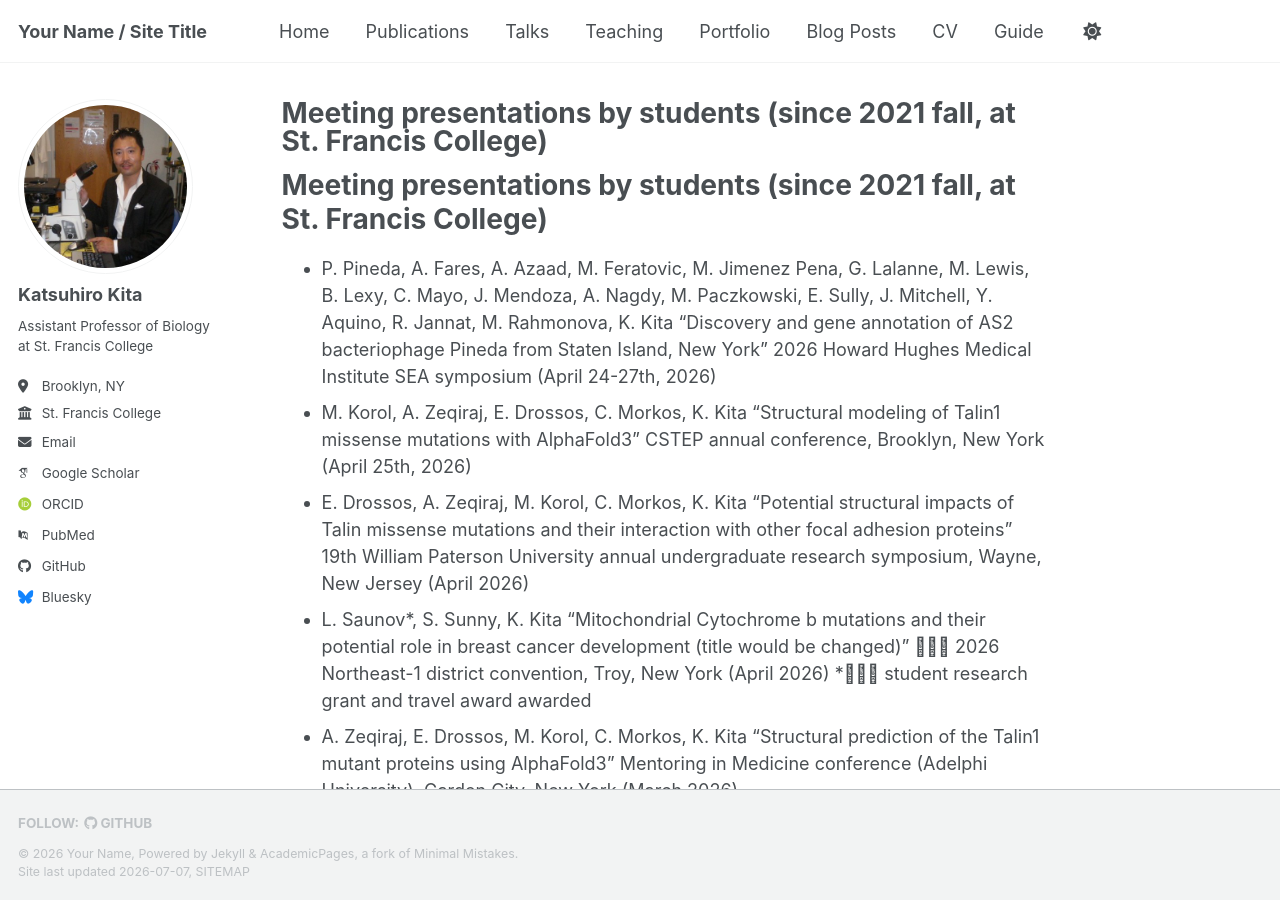
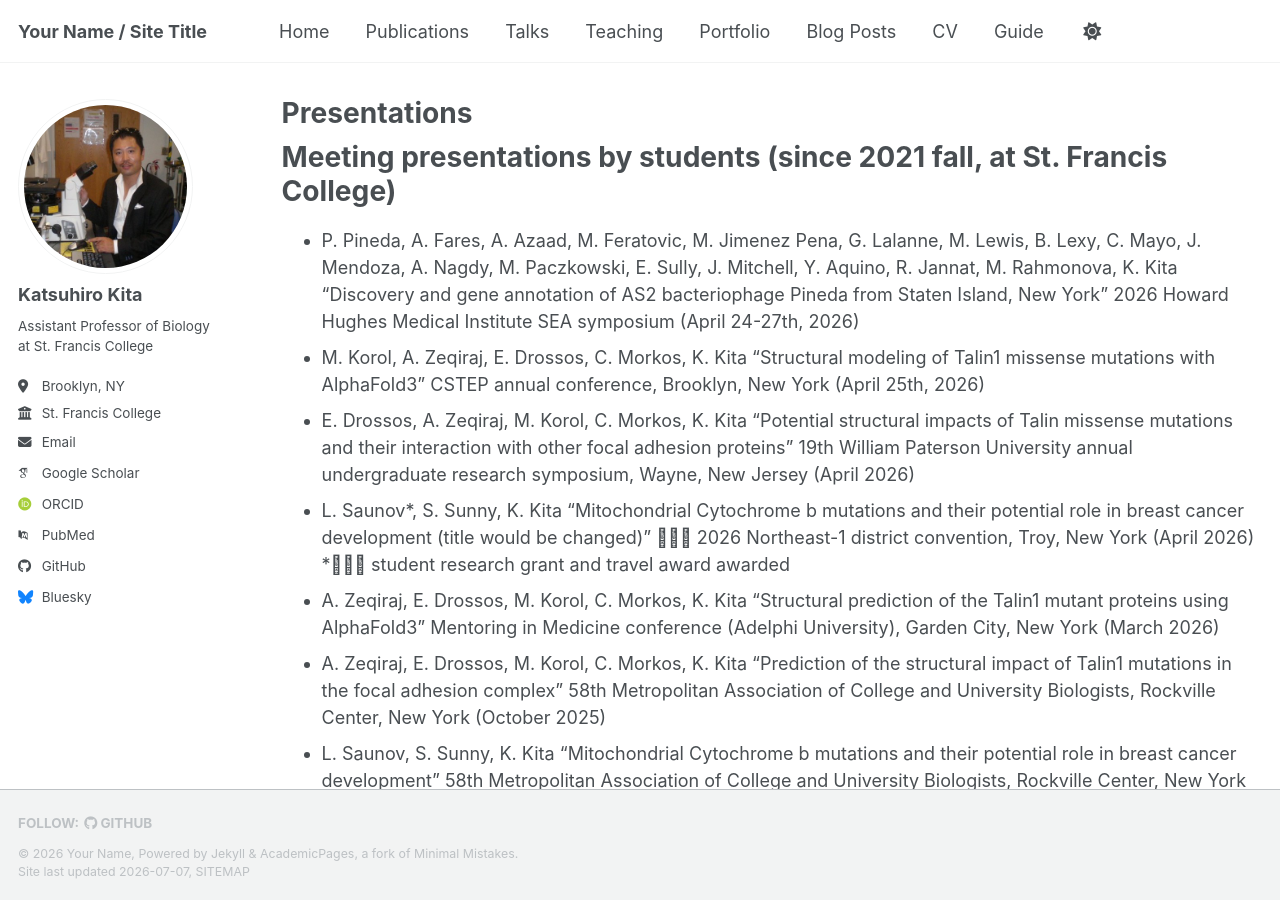
Before and after one commit to kkita999/Katsuhiro_Kita_website, a Jekyll site: the page built from _pages/presentations.md, in a window 1280 px wide and 900 px high. Built offline with Jekyll 4.4.1, drawn with Linux system fonts in a browser that asks for light colours; some web fonts are replaced; our own code applies the rules of GitHub Pages for plain Markdown files; a script bundle is joined from its source files by our own code; library files that are not in the unit come from our copies; part of the change alters nothing that is shown.

```diff
--- a/_pages/presentations.md
+++ b/_pages/presentations.md
@@ -1,4 +1,9 @@
-
+---
+layout: archive
+title: "Presentations"
+permalink: /presentations/
+author_profile: true
+---
 
 Meeting presentations by students (since 2021 fall, at St. Francis College)
 ======
```
